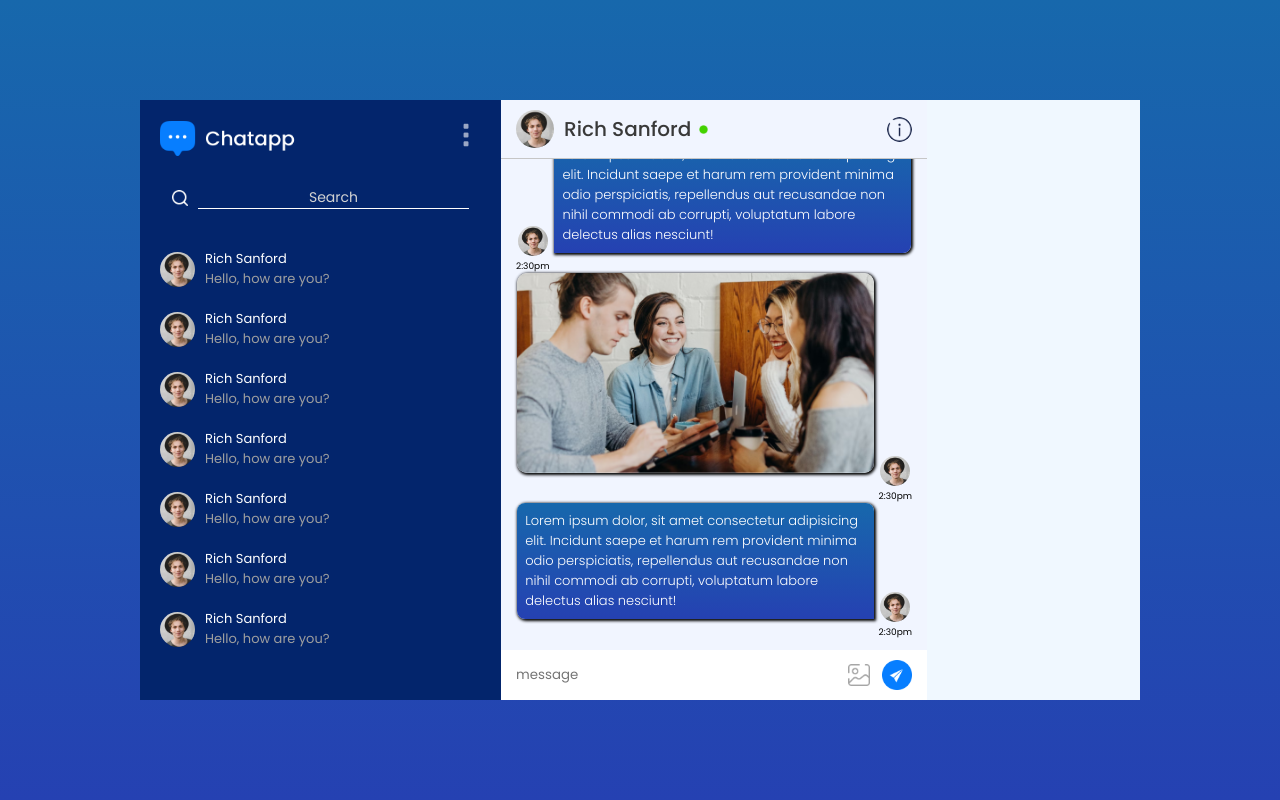
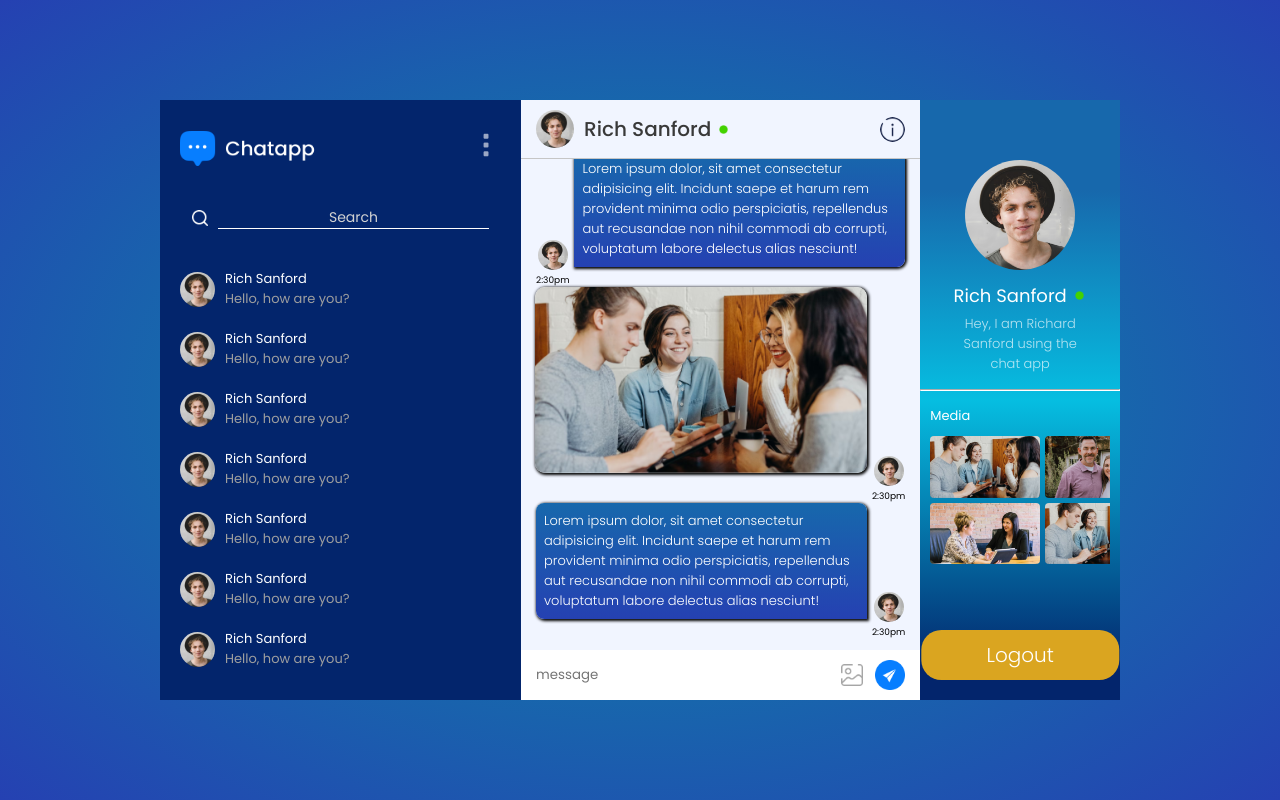
Before and after one commit to joshjones49/react-chat-app, a React (Vite) app: page /chat in a window 1280 px wide. Built offline with nearby package versions, Linux system fonts and the light colour scheme.

Commit message:
UI for Chat page completed

```diff
--- a/src/components/LeftSidebar/LeftSidebar.css
+++ b/src/components/LeftSidebar/LeftSidebar.css
@@ -97,3 +97,37 @@
 .friends:hover {
     background-color: var(--persian);
 }
+
+.ls-nav .menu{
+    position: relative;
+    padding: 10px 0px;
+}
+
+.menu .sub-menu{
+    position: absolute;
+    top: 75%;
+    right: 0;
+    width: 130px;
+    padding: 20px;
+    background-color: white;
+    color: black;
+    border-radius: 10px;
+    display: none;
+    transition: .5s ease-in-out;
+}
+
+.sub-menu hr {
+    border: none;
+    height: 1px;
+    background-color: #a4a4a4;
+    margin: 8px 0px;
+}
+
+.sub-menu p{
+    cursor: pointer;
+    font-size: 14px;
+}
+
+.menu:hover .sub-menu{
+    display: block;
+}
--- a/src/components/LeftSidebar/LeftSidebar.jsx
+++ b/src/components/LeftSidebar/LeftSidebar.jsx
@@ -9,6 +9,11 @@
           <img src={assets.logo} className='logo' alt="" />
           <div className="menu">
             <img src={assets.menu_icon} alt="" />
+            <div className="sub-menu">
+              <p>Edit Profile</p>
+              <hr />
+              <p>Logout</p>
+            </div>
           </div>
         </div>
         <div className="ls-search">
--- a/src/components/RightSidebar/RightSidebar.css
+++ b/src/components/RightSidebar/RightSidebar.css
@@ -0,0 +1,82 @@
+.rs{
+    color: white;
+    background: linear-gradient(var(--green-blue) 15%, var(--aero) 50%, var(--royal) 95%);
+    position: relative;
+    height: 75vh;
+    overflow-y: scroll;
+}
+
+.rs-profile{
+    padding-top: 60px;
+    text-align: center;
+    max-width: 70%;
+    margin: auto;
+}
+
+.rs-profile img{
+    width: 110px;
+    aspect-ratio: 1/1;
+    border-radius: 50%;
+}
+
+.rs-profile h3{
+    font-size: 18px;
+    font-weight: 400;
+    display: flex;
+    align-items: center;
+    justify-content: center;
+    gap: 5px;
+    margin: 5px 0px;
+}
+
+.rs-profile p{
+    font-size: 13px;
+    opacity: .7;
+    font-weight: 300;
+}
+
+.rs hr {
+    border-color: white;
+    margin: 15px 0px;
+}
+
+.rs-media{
+    padding: 0px 10px;
+    font-size: 13px;
+
+}
+
+.rs-media div{
+    max-height: 200px;
+    overflow-y: scroll;
+    display: grid;
+    grid-template-columns: .5fr .5fr .5fr;
+    gap: 5px;
+    margin-top: 10px;
+}
+
+.rs-media div img{
+    width: 110px;
+    border-radius: 4px;
+    cursor: pointer;
+}
+
+.rs button{
+    position: absolute;
+    bottom: 20px;
+    left: 50%;
+    transform: translateX(-50%);
+    background-color: goldenrod;
+    color: white;
+    border: none;
+    font-size: 20px;
+    font-weight: 300;
+    padding: 10px 65px;
+    border-radius: 20px;
+    cursor: pointer;
+    transition: .2s ease-in-out;
+}
+
+.rs button:hover{
+    background-color: brown;
+}
--- a/src/components/RightSidebar/RightSidebar.jsx
+++ b/src/components/RightSidebar/RightSidebar.jsx
@@ -1,9 +1,28 @@
 import './RightSidebar.css'
+
+import assets from '../../assets/assets'
 
 const RightSidebar = () => {
   return (
-    <div>
-
+    <div className='rs' >
+      <div className="rs-profile">
+        <img src={assets.profile_img} alt="" />
+        <h3>Rich Sanford <img src={assets.green_dot} className='dot' alt="" /> </h3>
+        <p>Hey, I am Richard Sanford using the chat app</p>
+      </div>
+      <hr />
+      <div className="rs-media">
+        <p>Media</p>
+        <div>
+          <img src={assets.pic1} alt="" />
+          <img src={assets.pic2} alt="" />
+          <img src={assets.pic3} alt="" />
+          <img src={assets.pic4} alt="" />
+          <img src={assets.pic1} alt="" />
+          <img src={assets.pic2} alt="" />
+        </div>
+      </div>
+      <button>Logout</button>
     </div>
   )
 }
--- a/src/pages/Chat/Chat.css
+++ b/src/pages/Chat/Chat.css
@@ -1,6 +1,6 @@
 .chat {
     min-height: 100vh;
-    background: linear-gradient(var(--green-blue), var(--persian));
+    background: radial-gradient(ellipse at center, white, var(--green-blue), var(--persian));
     display: grid;
     place-items: center;
 }
@@ -8,7 +8,7 @@
 .chat-ctn {
     width: 95%;
     height: 75vh;
-    max-width: 1000px;
+    max-width: 75vw;
     background-color: aliceblue;
     display: grid;
     grid-template-columns: 1fr 2fr 1fr;
```
